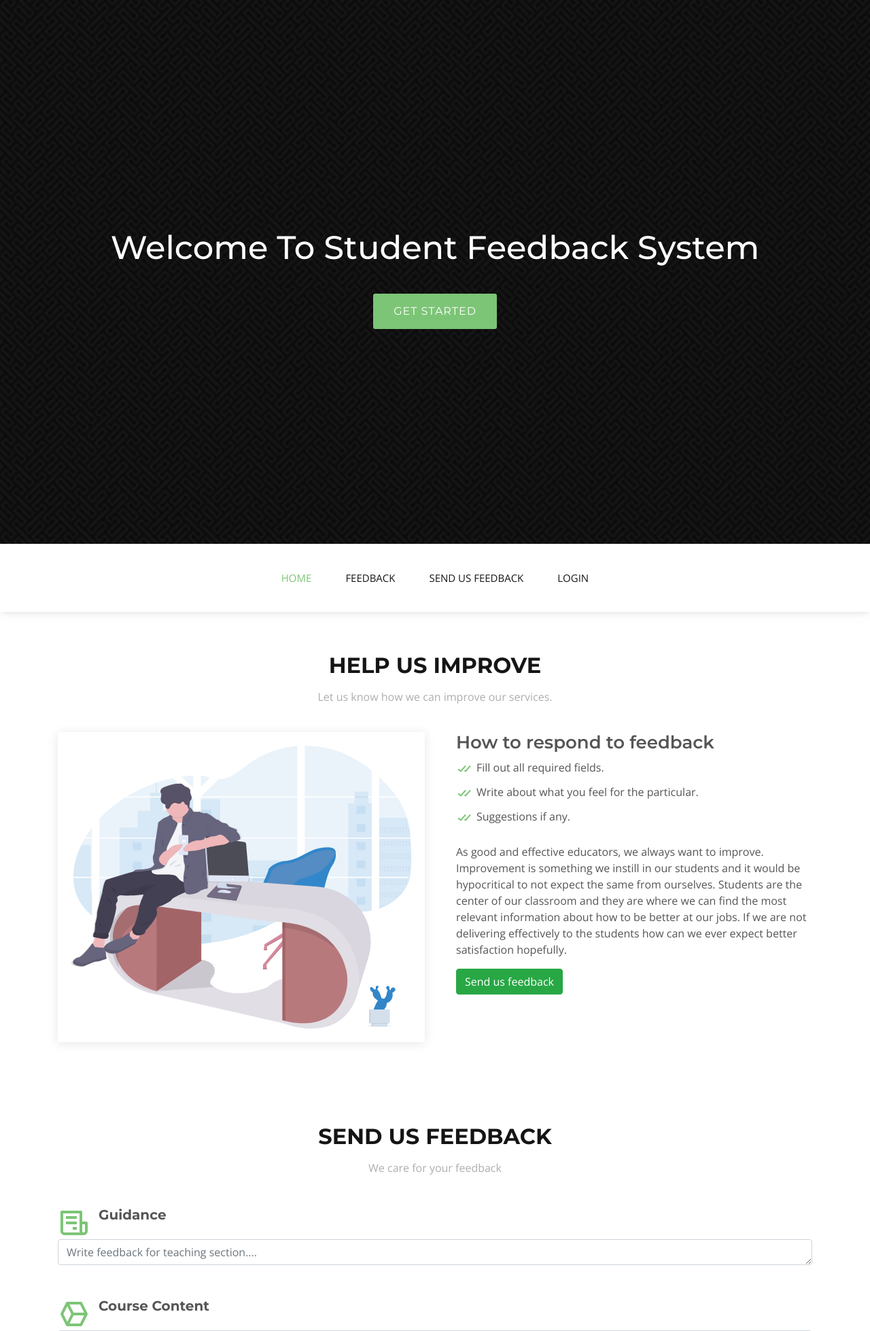
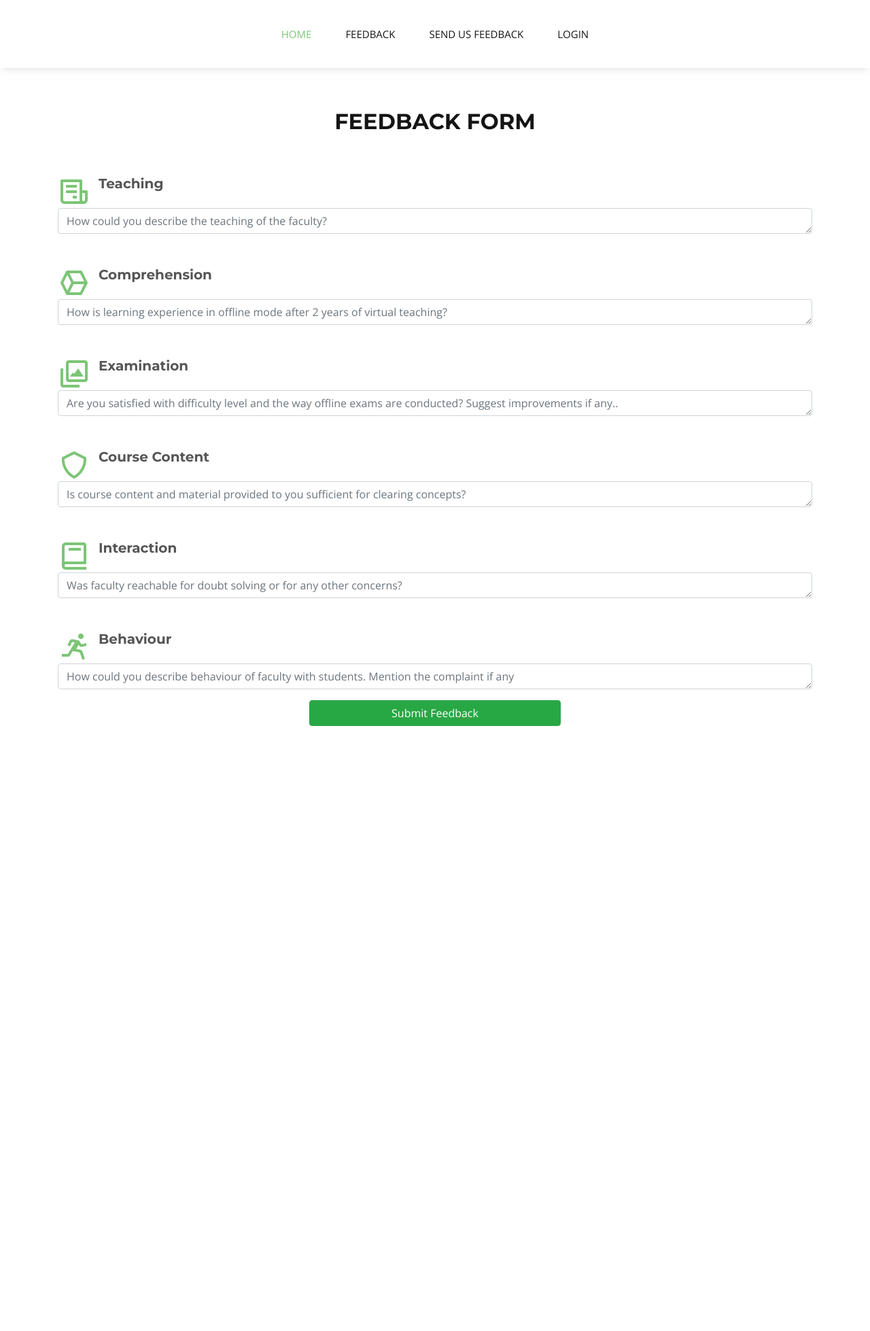
Before and after one commit to akhilesh1232/Student-Feedback-System, a Flask app: page / in a window 1280 px wide. Shown: the top 1958 px of the page at 68% size. After the commit the page ends 1068 px from the top, so only its background shows below. Run offline with Flask 2, Linux system fonts and the light colour scheme; some libraries are stand-ins or nearby versions.

Commit message:
questions added

```diff
--- a/templates/index.html
+++ b/templates/index.html
@@ -10,10 +10,8 @@
   <meta content="" name="keywords">
 
 
-  <!-- Google Fonts -->
   <link href="https://fonts.googleapis.com/css?family=Open+Sans:300,300i,400,400i,600,600i,700,700i|Montserrat:300,300i,400,400i,500,500i,600,600i,700,700i|Poppins:300,300i,400,400i,500,500i,600,600i,700,700i" rel="stylesheet">
 
-  <!-- Vendor CSS Files -->
   <link href="{{url_for('static',filename='vendor/bootstrap/css/bootstrap.min.css')}}" rel="stylesheet">
   <link href="{{url_for('static',filename='vendor/icofont/icofont.min.css')}}" rel="stylesheet">
   <link href="{{url_for('static',filename='vendor/boxicons/css/boxicons.min.css')}}" rel="stylesheet">
@@ -21,27 +19,13 @@
   <link href="{{url_for('static',filename='vendor/owl.carousel/assets/owl.carousel.min.css')}}" rel="stylesheet">
   <link href="{{url_for('static',filename='vendor/aos/aos.css')}}" rel="stylesheet">
 
-  <!-- Template Main CSS File -->
   <link href="{{url_for('static',filename='css/style.css')}}" rel="stylesheet">
 
 </head>
-
 <body>
 
-  <!-- ======= Hero Section ======= -->
-  <section id="hero">
-    <div class="hero-container">
-      <a href="index.html" class="hero-logo" data-aos="zoom-in"></a>
-      <h1 data-aos="zoom-in">Welcome To Student Feedback System</h1>
-      <a  href="#about" class="btn-get-started scrollto">Get Started</a>
-    </div>
-  </section><!-- End Hero -->
-
-  <!-- ======= Header ======= -->
   <header id="header" class="d-flex align-items-center">
     <div class="container">
-
-      <!-- The main logo is shown in mobile version only. The centered nav-logo in nav menu is displayed in desktop view  -->
       <div class="logo d-block d-lg-none">
         <a href="index.html"><img src="{{url_for('static',filename='img/logo.png')}}" alt="" class="img-fluid"></a>
       </div>
@@ -52,108 +36,60 @@
           <li><a href="#about">Feedback</a></li>
           <li><a href="#services">Send us feedback</a></li>
           <li><a href="/login">Login</a></li>
-
-
-
         </ul>
-      </nav><!-- .nav-menu -->
-
+      </nav>
     </div>
-  </header><!-- End Header -->
+  </header>
 
   <main id="main">
-
-    <!-- ======= About Us Section ======= -->
-    <section id="about" class="about">
-      <div class="container">
-
-        <div class="section-title" >
-          <h2>Help Us Improve</h2>
-          <p>Let us know how we can improve our services.</p>
-        </div>
-
-        <div class="row">
-          <div class="col-lg-6" >
-            <div class="image">
-              <img src="{{url_for('static',filename='img/about.svg')}}" class="img-fluid" alt="">
-            </div>
-          </div>
-          <div class="col-lg-6">
-            <div class="content pt-4 pt-lg-0 pl-0 pl-lg-3 ">
-              <h3>How to respond to feedback</h3>
-              <ul>
-                <li><i class="bx bx-check-double"></i> Fill out all required fields.</li>
-                <li><i class="bx bx-check-double"></i> Write about what you feel for the particular.</li>
-                <li><i class="bx bx-check-double"></i> Suggestions if any.</li>
-              </ul>
-              <p>
-                As good and effective educators, we always want to improve. Improvement is something we instill in our students and
-                it would be hypocritical to not expect the same from ourselves. Students are the center of our classroom and they are
-                where we can find the most relevant information about how to be better at our jobs.
-                If we are not delivering effectively to the students how can we ever expect better satisfaction hopefully.
-              </p>
-
-              <a href="#services"><input class="btn btn-success" type="button" value="Send us feedback"></a>
-
-            </div>
-          </div>
-        </div>
-
-      </div>
-    </section><!-- End About Us Section -->
-
-    <!-- ======= Services Section ======= -->
     <section id="services" class="services">
       <div class="container">
-
         <div class="section-title" >
-          <h2>Send us feedback</h2>
-          <p>We care for your feedback</p>
+          <h2>feedback form</h2>
         </div>
-
         <div class="row">
           <div class="col-lg-12 order-2 order-lg-1" >
             <form action="/predict" method="POST">
             <div class="icon-box mt-5 mt-lg-0" >
               <i class="bx bx-receipt"></i>
-              <h4>Guidance</h4>
+              <h4>Teaching</h4>
               <div class="form-group">
-                  <textarea required class="form-control" id="teaching" name="teaching" rows="1" placeholder="Write feedback for teaching section...."></textarea>
+                  <textarea required class="form-control" id="teaching" name="teaching" rows="1" placeholder="How could you describe the teaching of the faculty?"></textarea>
               </div>
             </div>
             <div class="icon-box mt-5">
               <i class="bx bx-cube-alt"></i>
-              <h4>Course Content</h4>
+              <h4>Comprehension</h4>
               <div class="form-group">
-                  <textarea required class="form-control" id="coursecontent" name="coursecontent" rows="1" placeholder="Write feedback for course content...."></textarea>
+                  <textarea required class="form-control" id="coursecontent" name="coursecontent" rows="1" placeholder="How is learning experience in offline mode after 2 years of virtual teaching?"></textarea>
               </div>
             </div>
             <div class="icon-box mt-5" >
               <i class="bx bx-images"></i>
               <h4>Examination</h4>
               <div class="form-group">
-                  <textarea required class="form-control" id="examination" name="examination" rows="1" placeholder="Write feedback for examination section...."></textarea>
+                  <textarea required class="form-control" id="examination" name="examination" rows="1" placeholder="Are you satisfied with difficulty level and the way offline exams are conducted? Suggest improvements if any.."></textarea>
               </div>
             </div>
             <div class="icon-box mt-5" >
               <i class="bx bx-shield"></i>
-              <h4>Lab Work</h4>
+              <h4>Course Content</h4>
               <div class="form-group">
-                  <textarea required class="form-control" id="labwork" name="labwork" rows="1" placeholder="Write feedback for lab work ...."></textarea>
+                  <textarea required class="form-control" id="labwork" name="labwork" rows="1" placeholder="Is course content and material provided to you sufficient for clearing concepts?"></textarea>
               </div>
             </div>
             <div class="icon-box mt-5" >
               <i class="bx bx-book"></i>
-              <h4>Library Facilities</h4>
+              <h4>Interaction</h4>
               <div class="form-group">
-                  <textarea required class="form-control" id="libraryfacilities" name="libraryfacilities" rows="1" placeholder="Write feedback for library facilities...."></textarea>
+                  <textarea required class="form-control" id="libraryfacilities" name="libraryfacilities" rows="1" placeholder="Was faculty reachable for doubt solving or for any other concerns?"></textarea>
               </div>
             </div>
             <div class="icon-box mt-5" >
               <i class="bx bx-run"></i>
-              <h4>Extra Curriculars</h4>
+              <h4>Behaviour</h4>
               <div class="form-group">
-                  <textarea required class="form-control" id="extracurricular" name="extracurricular" rows="1" placeholder="Write feedback for extra curricular section...."></textarea>
+                  <textarea required class="form-control" id="extracurricular" name="extracurricular" rows="1" placeholder="How could you describe behaviour of faculty with students. Mention the complaint if any"></textarea>
               </div>
             </div>
             <div class="row">
@@ -163,50 +99,9 @@
               </div>
             </div>
         </div>
-
       </div>
-    </section><!-- End Services Section -->
-  </main><!-- End #main -->
-
-  <!-- ======= Footer ======= -->
-  <footer id="footer">
-
-    <div class="footer-top">
-
-      <div class="container">
-
-        <div class="row justify-content-center">
-          <div class="col-lg-6">
-            <a href="#header" class="scrollto footer-logo"><img src="{{url_for('static',filename='img/hero-logo.png')}}" alt=""></a>
-            <h3>Student feedback system</h3>
-          </div>
-        </div>
-
-        <div class="row footer-newsletter justify-content-center">
-          <div class="col-lg-6">
-            <form action="" method="post">
-              <input type="email" name="email" placeholder="Enter your Email"><input type="submit" value="Get in touch">
-            </form>
-          </div>
-        </div>
-
-        <div class="social-links">
-          <a href="#" class="twitter"><i class="bx bxl-twitter"></i></a>
-          <a href="#" class="facebook"><i class="bx bxl-facebook"></i></a>
-          <a href="#" class="instagram"><i class="bx bxl-instagram"></i></a>
-          <a href="#" class="google-plus"><i class="bx bxl-skype"></i></a>
-          <a href="#" class="linkedin"><i class="bx bxl-linkedin"></i></a>
-        </div>
-
-      </div>
-    </div>
-  </footer><!-- End Footer -->
-
-
-
-  <a href="#" class="back-to-top"><i class="icofont-simple-up"></i></a>
-
-  <!-- Vendor JS Files -->
+    </section>
+  </main>
   <script src="{{url_for('static',filename='vendor/jquery/jquery.min.js')}}"></script>
   <script src="{{url_for('static',filename='vendor/bootstrap/js/bootstrap.bundle.min.js')}}"></script>
   <script src="{{url_for('static',filename='vendor/jquery.easing/jquery.easing.min.js')}}"></script>
@@ -218,7 +113,6 @@
   <script src="{{url_for('static',filename='vendor/aos/aos.js')}}"></script>
 
 
-  <!-- Template Main JS File -->
   <script src="{{url_for('static',filename='js/main.js')}}"></script>
 
 </body>
```
Also changed, not shown: templates/teacherdashboard.html (+0 -39 lines).
